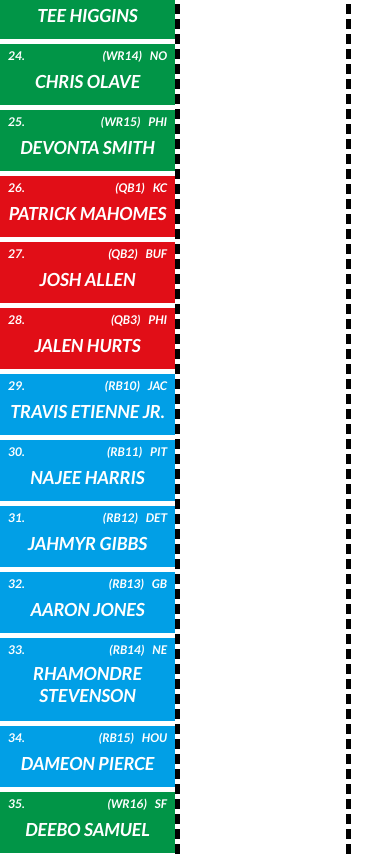
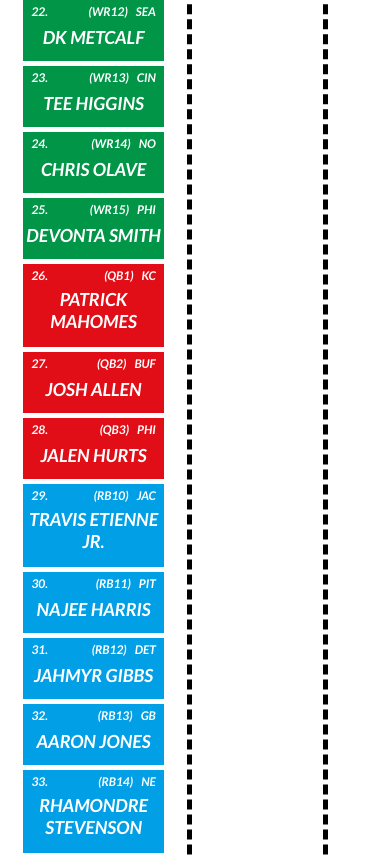
Before and after one commit to Pythonidaer/football-fun, a website with bundled scripts: page index.html in a window 390 px wide. Shown: the part 1599-2454 px from the top of the page. Built offline with nearby package versions, Linux system fonts and the light colour scheme; a web font is replaced by a local one.

Commit message:
removed weird styling function

```diff
--- a/DOM.js
+++ b/DOM.js
@@ -2,15 +2,15 @@
 
 let ranking = 1
 function adjustDragZone() {
-  const element = document.querySelector(`#cardContainer .card300`)
-  const elements = document.querySelectorAll(`#cardContainer .card`)
-  const dragZone = document.getElementById(`dragZone`)
-  for (let i = 299; i > 0; i--) {
-    if (elements[i] && elements[i].offsetWidth !== undefined) {
-      dragZone.style.minWidth = `${elements[i].offsetWidth}px`
-      break
-    }
-  }
+  //   const element = document.querySelector(`#cardContainer .card300`)
+  //   const elements = document.querySelectorAll(`#cardContainer .card`)
+  //   const dragZone = document.getElementById(`dragZone`)
+  //   for (let i = 299; i > 0; i--) {
+  //     if (elements[i] && elements[i].offsetWidth !== undefined) {
+  //       dragZone.style.minWidth = `${elements[i].offsetWidth}px`
+  //       break
+  //     }
+  //   }
 }
 function createCard(data) {
   const card = document.createElement('div')
--- a/assets/styles.css
+++ b/assets/styles.css
@@ -131,7 +131,7 @@
     max-width: 90%;
   }
   .allContainer .container {
-    max-width: 50%;
+    width: 40%;
   }
 
   /* body {
```
